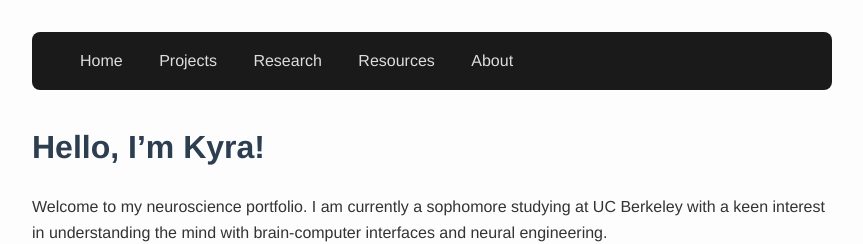
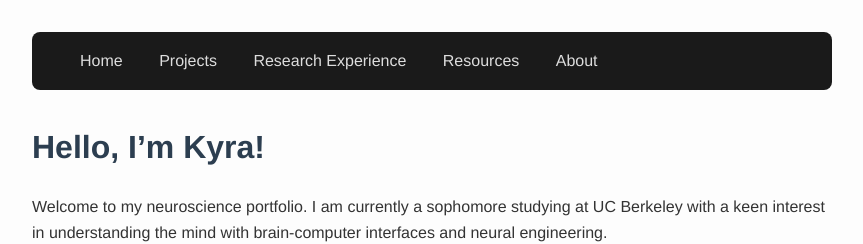
Before and after one commit to ktneuro/ktneuro, a Jekyll site: the page built from index.md, in a window 1280 px wide. Shown: the top 244 px of the page, without its empty margins (208-1071 px from the left). Built offline with Jekyll 4.4.1, drawn with Linux system fonts in a browser that asks for light colours.

Commit message:
Update default.html

```diff
--- a/_layouts/default.html
+++ b/_layouts/default.html
@@ -9,11 +9,11 @@
     <header>
       <nav class="navbar">
         <div class="nav-right">
-          <a href="/ktneuro/">Home</a>
-          <a href="/ktneuro/projects.html">Projects</a>
-          <a href="/ktneuro/researchexperience.html">Research</a>
-          <a href="/ktneuro/resources.html">Resources</a>
-          <a href="/ktneuro/about.html">About</a>
+          <a href="/">Home</a>
+          <a href="/projects.html">Projects</a>
+          <a href="/researchexperience.html">Research Experience</a>
+          <a href="/resources.html">Resources</a>
+          <a href="/about.html">About</a>
         </div>
       </nav>
     </header>
```
